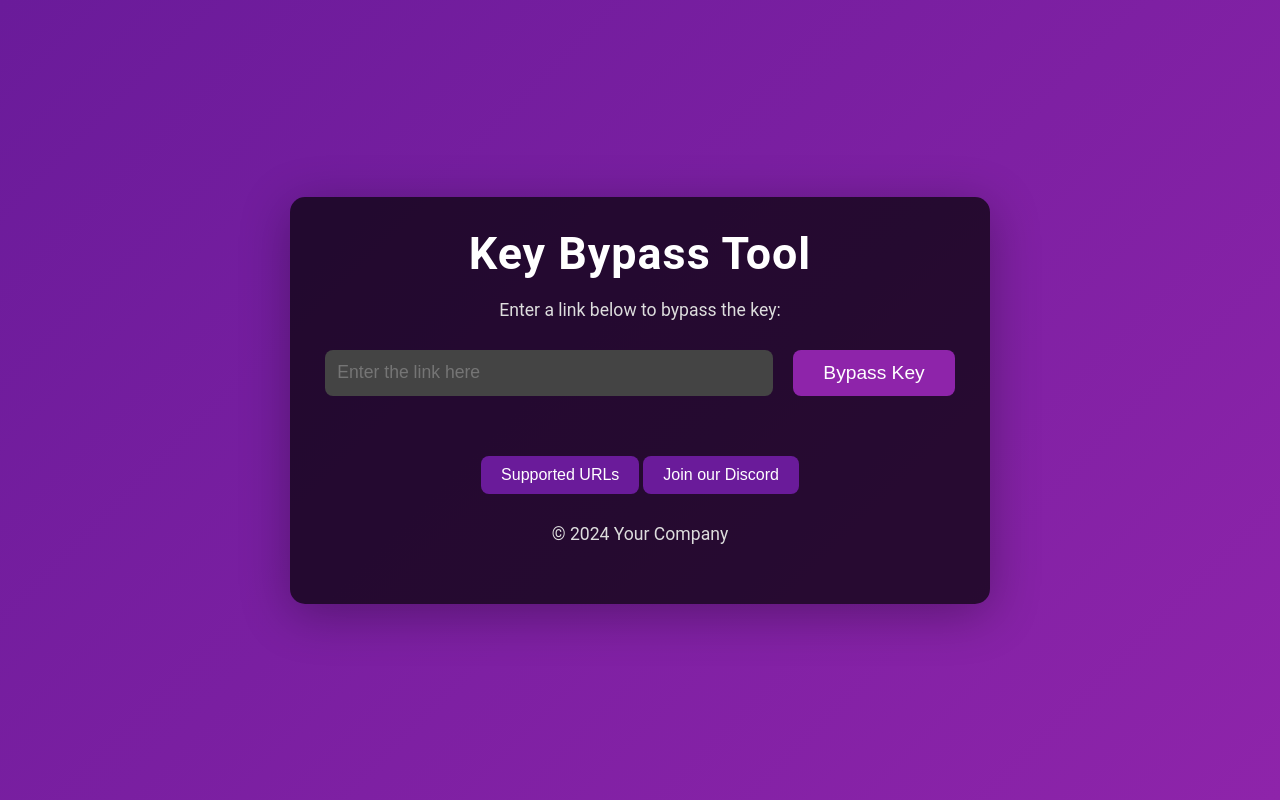
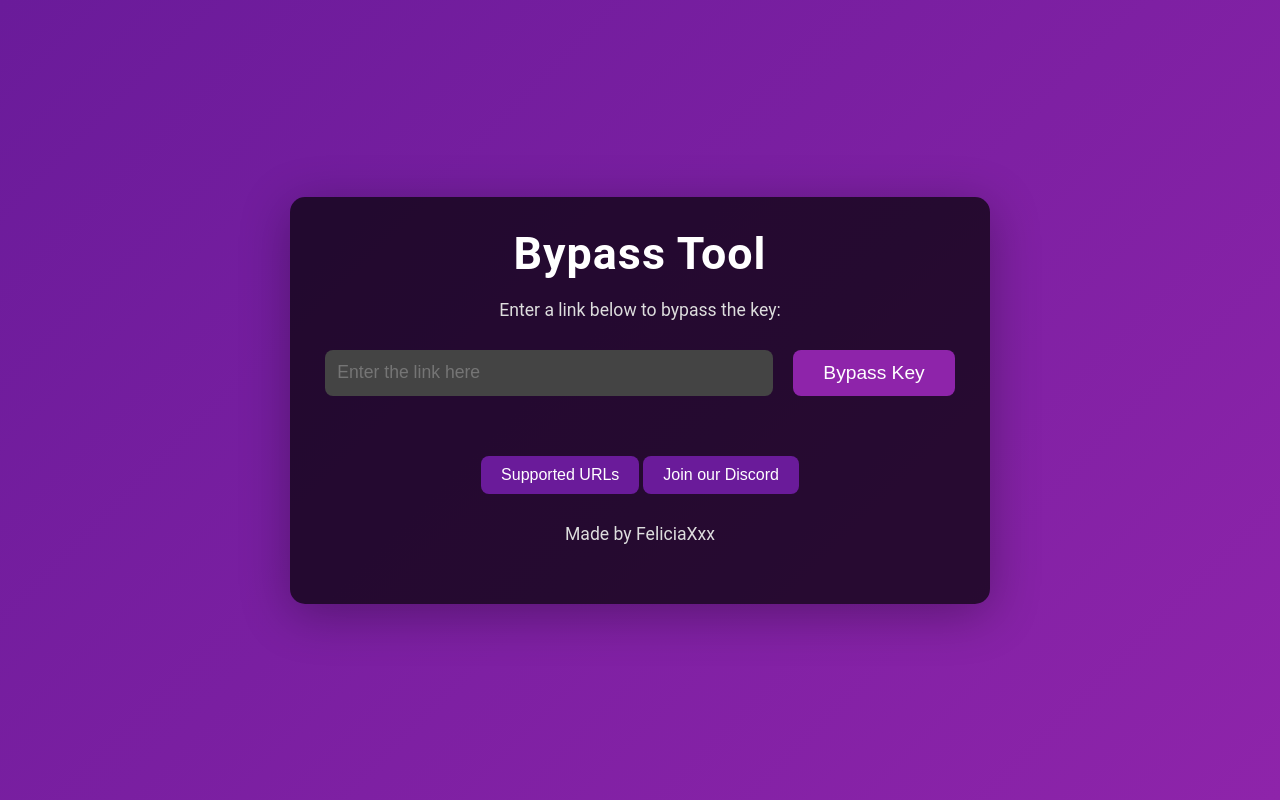
Before and after one commit to FeliciaXxxTop/test1246.github.io, a plain HTML site: page index.html in a window 1280 px wide. Drawn offline with Linux system fonts and the light colour scheme.

Commit message:
Update index.html

```diff
--- a/index.html
+++ b/index.html
@@ -4,7 +4,7 @@
   <meta charset="UTF-8">
   <meta name="viewport" content="width=device-width, initial-scale=1.0">
   <meta http-equiv="X-UA-Compatible" content="ie=edge">
-  <title>Key Bypass Tool</title>
+  <title>Bypass Tool</title>
   <style>
     * {
       margin: 0;
@@ -211,7 +211,7 @@
 <body>
   <div class="container">
     <header>
-      <h1>Key Bypass Tool</h1>
+      <h1>Bypass Tool</h1>
       <p>Enter a link below to bypass the key:</p>
     </header>
 
@@ -231,7 +231,7 @@
     </main>
 
     <footer>
-      <p>&copy; 2024 Your Company</p>
+      <p>Made by FeliciaXxx</p>
     </footer>
   </div>
 
```
